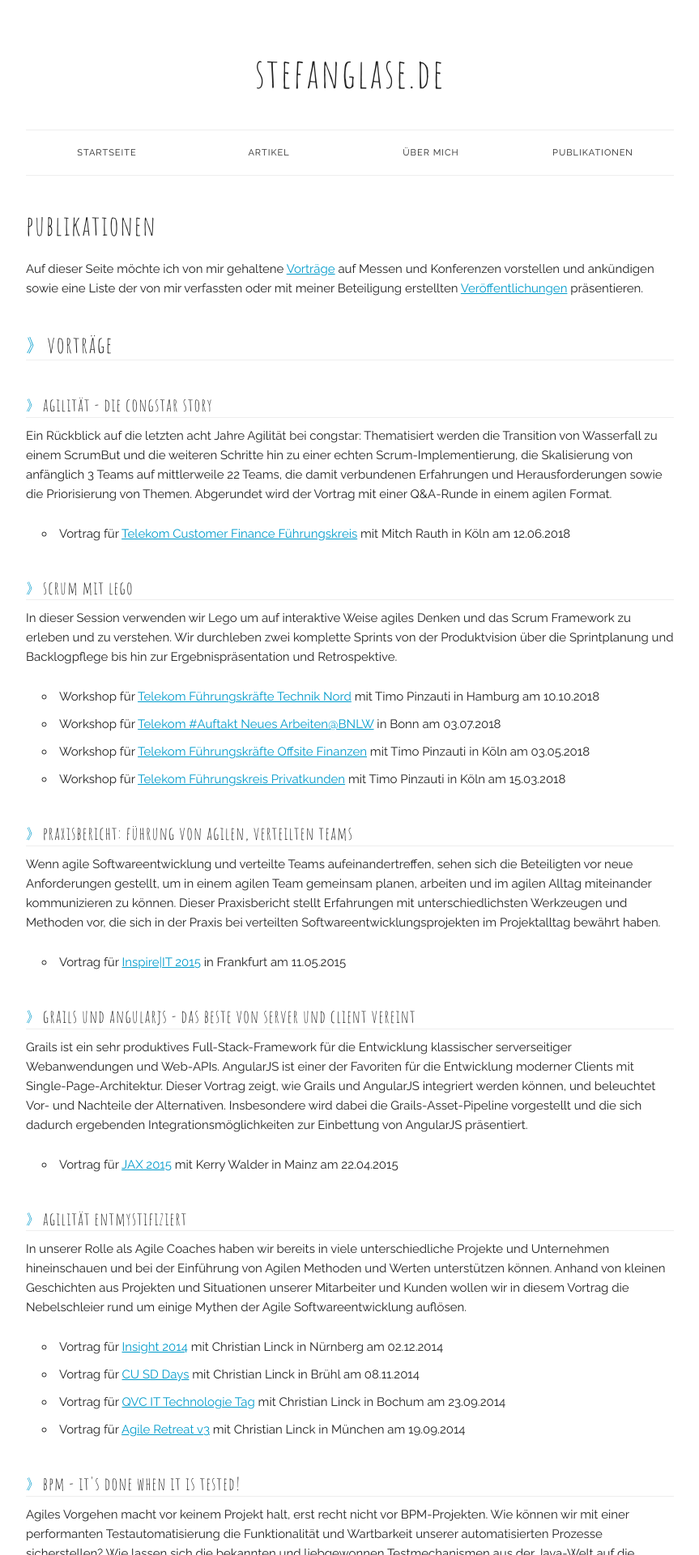
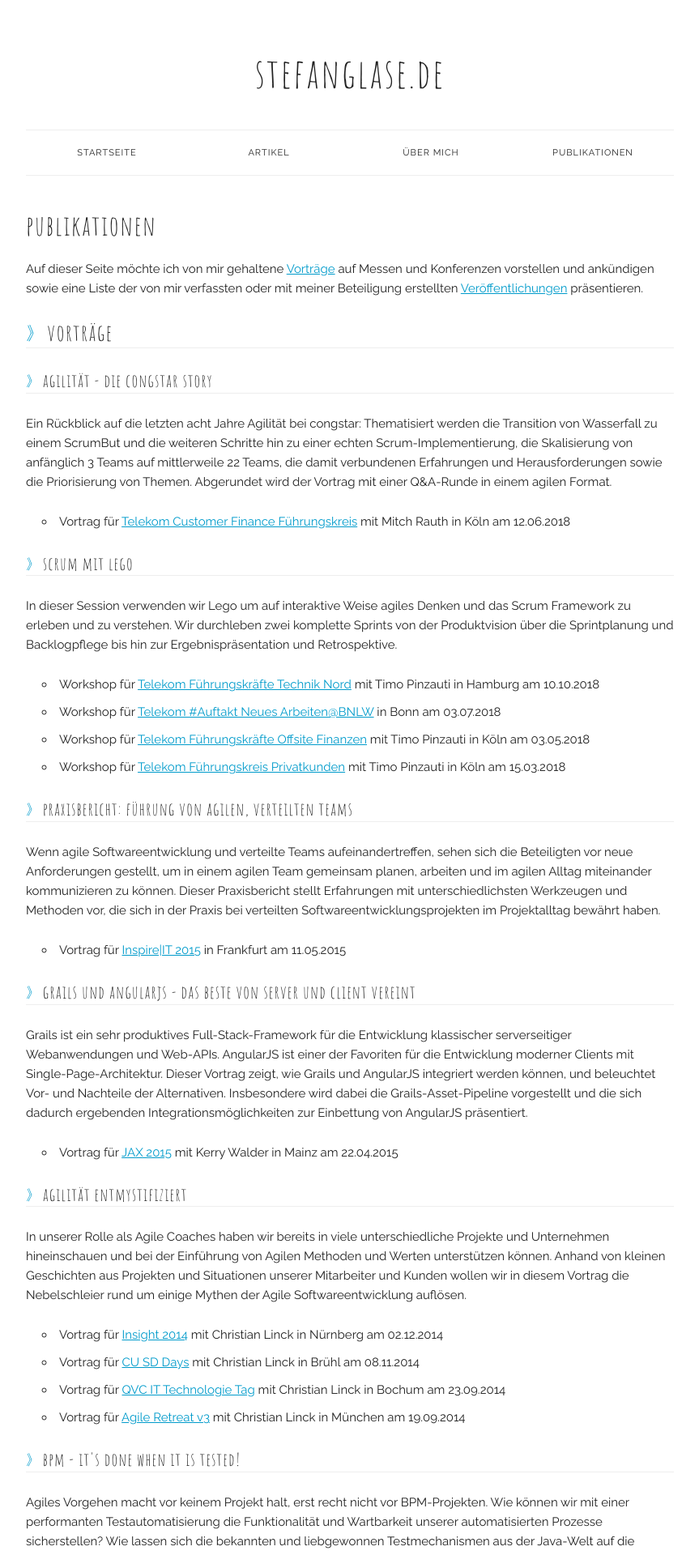
Before and after one commit to codescape/codescape.github.com, a Jekyll site: the page built from publications.md, in a window 1280 px wide. Shown: the top 1920 px of the page at 81% size, without its empty margins (208-1071 px from the left). Built offline with Jekyll 4.4.1, drawn with Linux system fonts in a browser that asks for light colours; nearby versions of some CDN libraries; comment, search, counter and statistics services are not loaded.

Commit message:
cleanup css

```diff
--- a/css/custom.css
+++ b/css/custom.css
@@ -1,4 +1,6 @@
-/* global styles */
+/*********************************** global **********************************/
+
+/* container */
 
 .container {
   max-width: 800px; }
@@ -35,7 +37,7 @@
   font-style: italic;
 }
 
-/* links */
+/* hyperlinks */
 
 a {
     color: #009bcb; }
@@ -48,13 +50,68 @@
 img {
     max-width: 100%; }
 
-/* header */
+/*********************************** header **********************************/
+
+/* container */
 
 .header {
   margin-top: 5rem;
   text-align: center; }
 
-/* content *
+/* title */
+
+.title a {
+  text-decoration: none;
+  color: #222; }
+
+.title a:hover {
+  color: #009bcb; }
+
+/* navigation */
+
+.navbar .hamburger {
+  display: block;
+  position: fixed;
+  right: 10px;
+  top: 10px;
+  text-decoration: none;
+  font-size: 2em;
+  padding: 0 10px;
+  background: rgba(255, 255, 255, 0.5);
+  border-radius: 3px; }
+
+.navbar .navbar-list {
+  display: none; }
+
+.navbar.responsive .navbar-list {
+  display: block;
+  width: 100%; }
+
+/********************************** content **********************************/
+
+/* container */
+
+.docs-section {
+    border-top: 1px solid #eee;
+    padding: 4rem 0 0;
+    margin-bottom: 0; }
+
+/* headings */
+
+.docs-section h3,
+.docs-section h4,
+.docs-section h5,
+.docs-section h6 {
+    margin: 2.5rem 0;
+    border-bottom: 1px solid #eee; }
+
+.docs-section h3:before,
+.docs-section h4:before,
+.docs-section h5:before,
+.docs-section h6:before {
+    color: #009bcb;
+    margin-right: 0.5em;
+    content: '»'; }
 
 /* blog post */
 
@@ -68,6 +125,27 @@
 .postdetails .fas {
   color: #009bcb;
   width: 1.2em; }
+
+/* images */
+
+p.image {
+  text-align: center; }
+
+/* vimeo videos */
+
+.vimeo {
+  margin-bottom: 2.5rem; }
+
+/* tables */
+
+.docs-section table {
+    width: 100%; }
+
+/* lists */
+
+.docs-section ul,
+.docs-section ol {
+    margin-left: 2rem; }
 
 /* source code */
 
@@ -158,6 +236,7 @@
 
 .highlight .na {
   color: #268bd2; }
+
 .highlight .m, .highlight .mf, .highlight .mh, .highlight .mi, .highlight .il, .highlight .mo, .highlight .mb, .highlight .mx {
   color: #859900; }
 
@@ -169,74 +248,7 @@
 .pagination {
   text-align: center; }
 
-/* footer */
-
-.footer {
-  text-align: center;
-  font-size: 0.875em;
-  border-top: 1px solid #eee;
-  padding-top: 40px; }
-
-/* unsorted */
-
-p.image {
-  text-align: center; }
-
-.gallery {
-  text-align: center; }
-
-.title a {
-  text-decoration: none;
-  color: inherit; }
-
-.title a:hover {
-  color: #009bcb; }
-
-.vimeo {
-  margin-bottom: 2.5rem; }
-
-.docs-section h3,
-.docs-section h4,
-.docs-section h5,
-.docs-section h6 {
-    margin: 4rem 0 1rem 0;
-    border-bottom: 1px solid #eee; }
-
-.docs-section h3:before,
-.docs-section h4:before,
-.docs-section h5:before,
-.docs-section h6:before {
-    color: #009bcb;
-    margin-right: 0.5em;
-    content: '»'; }
-
-.docs-section {
-    border-top: 1px solid #eee;
-    padding: 4rem 0 0;
-    margin-bottom: 0; }
-
-.docs-section table {
-    width: 100%; }
-
-.docs-section ul {
-    margin-left: 2rem; }
-
-.heading-font-size {
-    font-size: 1.2rem;
-    color: #999;
-    letter-spacing: normal; }
-
-.call-to-action {
-    text-align: center; }
-
-.call-to-action a {
-    background-color: #009bcb;
-    color: #fff;
-    font-weight: bold;
-    text-decoration: none;
-    border-radius: 5px;
-    padding: 5px 15px;
-    display: inline-block; }
+/* back to top */
 
 .back-to-top {
     background-color: #009bcb;
@@ -249,37 +261,21 @@
     bottom:20px;
     right:20px; }
 
-.call-to-action a:hover, .back-to-top:hover {
+.back-to-top:hover {
     color: #fff;
-    background-color: #009bcb; }
+    background-color: #222; }
 
-#markdown-toc.reduce-toc li:nth-child(1n+11) {
-  display: none; }
+/*********************************** footer **********************************/
 
-#markdown-toc li.expand-link {
-  display: none; }
+/* container */
 
-#markdown-toc.reduce-toc li.expand-link {
-  display: block;
-  text-align: center; }
+.footer {
+  text-align: center;
+  font-size: 0.875em;
+  border-top: 1px solid #eee;
+  padding-top: 40px; }
 
-.navbar .hamburger {
-  display: block;
-  position: fixed;
-  right: 10px;
-  top: 10px;
-  text-decoration: none;
-  font-size: 2em;
-  padding: 0 10px;
-  background: rgba(255, 255, 255, 0.5);
-  border-radius: 3px; }
-
-.navbar .navbar-list {
-  display: none; }
-
-.navbar.responsive .navbar-list {
-  display: block;
-  width: 100%; }
+/* social media */
 
 .social-media {
   list-style: none; }
@@ -288,14 +284,14 @@
   display: inline-block;
   margin: 0 10px; }
 
+/* copy right */
+
 .copyright a {
   text-decoration: none;
-  color: inherit;
-}
+  color: inherit; }
 
 .copyright a:hover {
-  color: #009bcb;
-}
+  color: #009bcb; }
 
 /* Larger than phone */
 
@@ -374,10 +370,12 @@
         display: block; }
 
     /* Re-overiding the width 100% declaration to match size of % based container */
+
     .has-docked-nav .navbar > .container {
         width: 80%; }
 
     /* Popover */
+
     .popover.open {
         display: block; }
 
```
